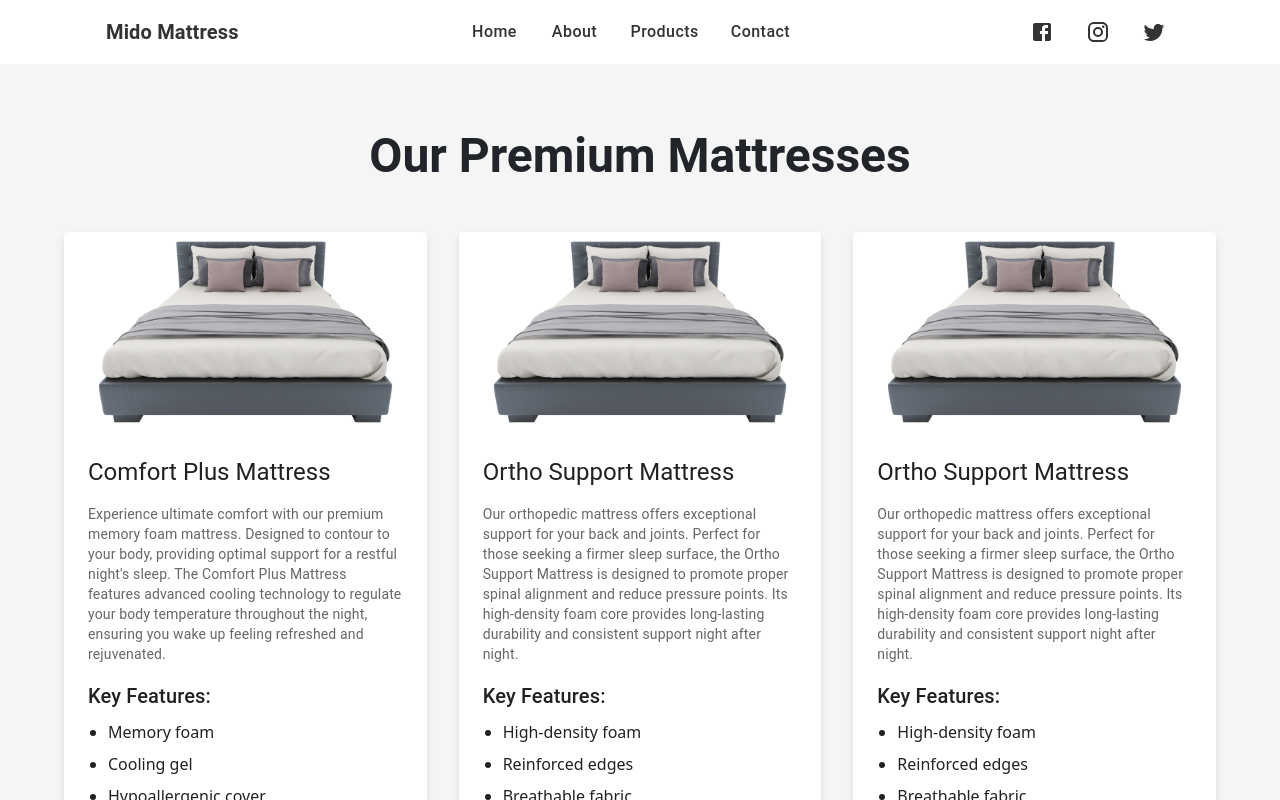
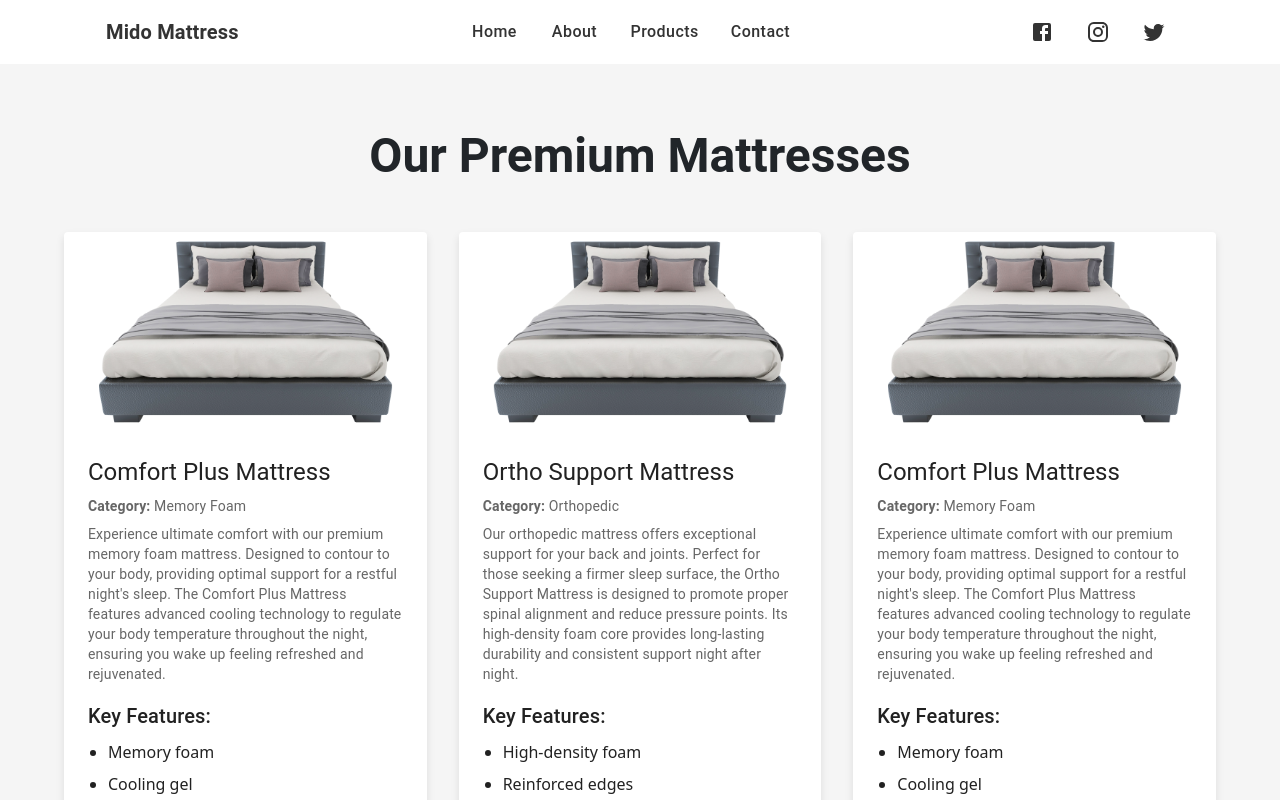
Before and after one commit to Acmeflaretec/mido, a React (Vite) app in the folder midoclient/: page /products in a window 1280 px wide. Shown: the top 800 px of the page. Built offline with nearby package versions, Linux system fonts and the light colour scheme; the HTML template or start-up script is replaced by a standard one.

Commit message:
added category to product and whatsapp icon on the enquire button

```diff
--- a/midoclient/src/pages/Products.jsx
+++ b/midoclient/src/pages/Products.jsx
@@ -1,12 +1,14 @@
 import React from 'react';
 import { Box, Container, Grid, Typography, Button, Card, CardMedia, CardContent, CardActions } from '@mui/material';
 import { motion } from 'framer-motion';
+import { WhatsApp } from '@mui/icons-material'; // Import WhatsApp icon
 import NavBar from '../components/NavBar';
 import Footer from '../components/Footer';
 
 const allProducts = [
   {
     id: 1,
+    category: "Memory Foam",
     name: "Comfort Plus Mattress",
     image: "aboutbanner.png",
     description: "Experience ultimate comfort with our premium memory foam mattress. Designed to contour to your body, providing optimal support for a restful night's sleep. The Comfort Plus Mattress features advanced cooling technology to regulate your body temperature throughout the night, ensuring you wake up feeling refreshed and rejuvenated.",
@@ -14,18 +16,21 @@ const allProducts = [
   },
   {
     id: 2,
+    category: "Orthopedic",
     name: "Ortho Support Mattress",
     image: "aboutbanner.png",
     description: "Our orthopedic mattress offers exceptional support for your back and joints. Perfect for those seeking a firmer sleep surface, the Ortho Support Mattress is designed to promote proper spinal alignment and reduce pressure points. Its high-density foam core provides long-lasting durability and consistent support night after night.",
     features: ["High-density foam", "Reinforced edges", "Breathable fabric"]
   },
   {
-    id: 2,
-    name: "Ortho Support Mattress",
+    id: 1,
+    category: "Memory Foam",
+    name: "Comfort Plus Mattress",
     image: "aboutbanner.png",
-    description: "Our orthopedic mattress offers exceptional support for your back and joints. Perfect for those seeking a firmer sleep surface, the Ortho Support Mattress is designed to promote proper spinal alignment and reduce pressure points. Its high-density foam core provides long-lasting durability and consistent support night after night.",
-    features: ["High-density foam", "Reinforced edges", "Breathable fabric"]
+    description: "Experience ultimate comfort with our premium memory foam mattress. Designed to contour to your body, providing optimal support for a restful night's sleep. The Comfort Plus Mattress features advanced cooling technology to regulate your body temperature throughout the night, ensuring you wake up feeling refreshed and rejuvenated.",
+    features: ["Memory foam", "Cooling gel", "Hypoallergenic cover"]
   },
+
   // Add more products as needed
 ];
 
@@ -76,8 +81,11 @@ const Products = () => {
                     />
                   </motion.div>
                   <CardContent sx={{ flexGrow: 1, padding: '24px' }}>
-                    <Typography gutterBottom variant="h5" component="h2" sx={{ mb: 2 }}>
+                    <Typography gutterBottom variant="h5" component="h2" sx={{ mb: 1 }}>
                       {product.name}
+                    </Typography>
+                    <Typography variant="body2" color="text.secondary" sx={{ mb: 1 }}>
+                      <strong>Category:</strong> {product.category}
                     </Typography>
                     <Typography variant="body2" color="text.secondary" sx={{ mb: 2 }}>
                       {product.description}
@@ -96,6 +104,7 @@ const Products = () => {
                       variant="contained"
                       color="primary"
                       onClick={() => handleEnquire(product)}
+                      startIcon={<WhatsApp />} // WhatsApp icon added here
                       sx={{
                         py: 1.5,
                         fontSize: '1rem',
```
